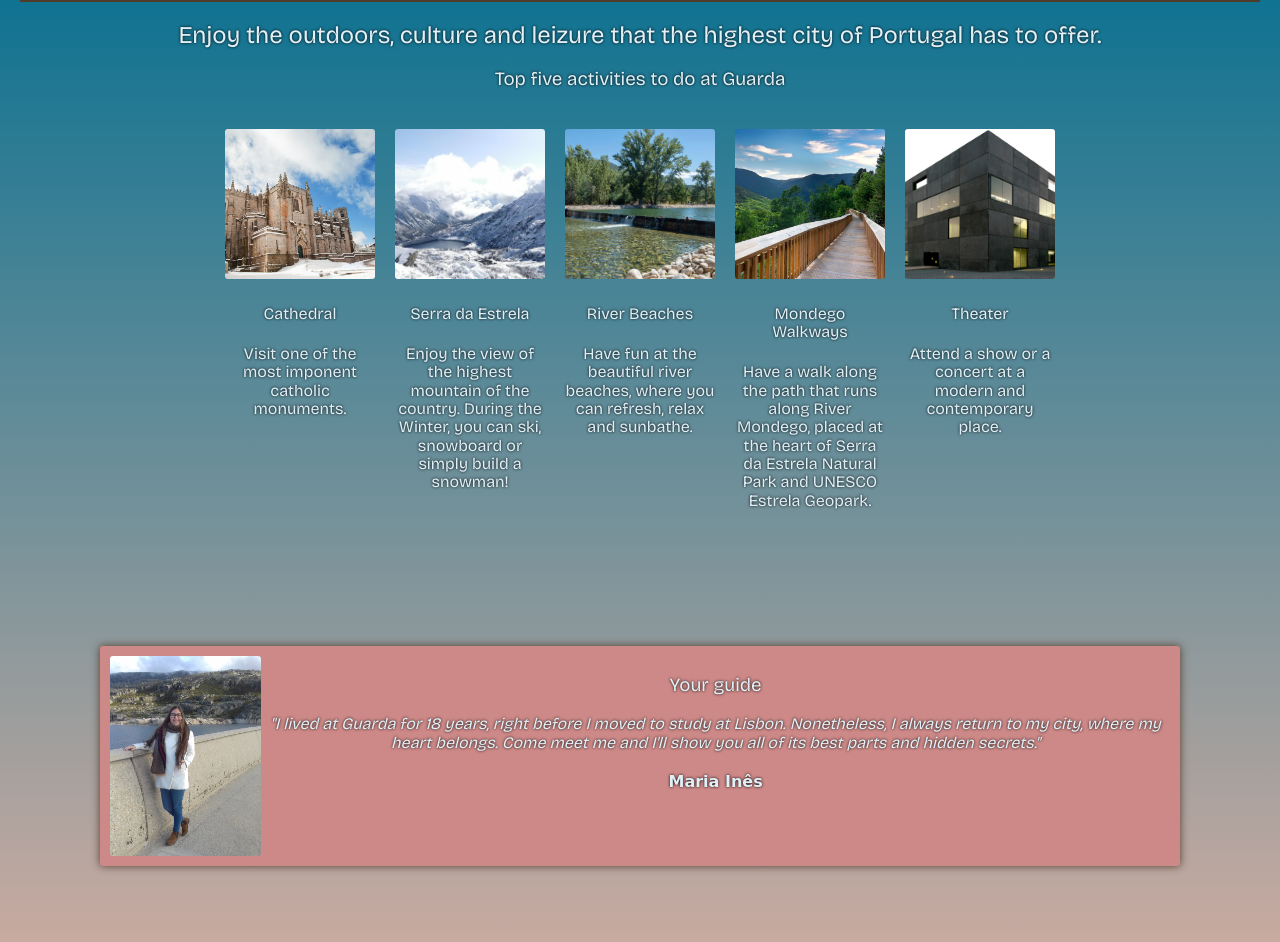
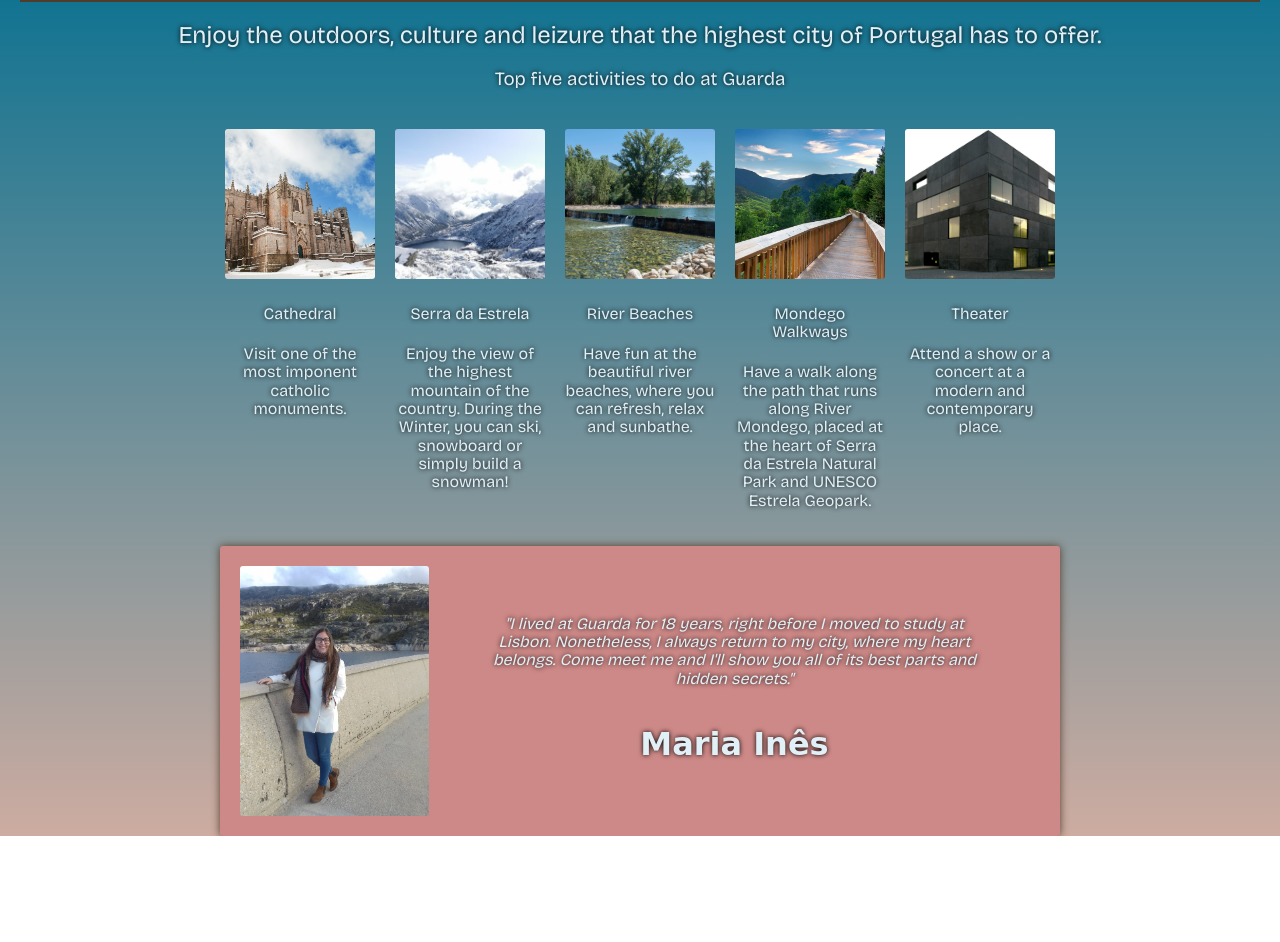
Before and after one commit to mia-sv/visit_Guarda, a website built with Vite: page index.html in a window 1280 px wide. Shown: the part 80-1022 px from the top of the page. After the commit the page ends 916 px from the top, so only its background shows below. Built offline with nearby package versions, Linux system fonts and the light colour scheme; a web font is replaced by a local one.

Commit message:
Add files via upload

```diff
--- a/index.html
+++ b/index.html
@@ -51,13 +51,14 @@
         </div>
 
         <!-- GUIDE SECTION -->
-        <div class="guide">
+        <div class="guide-wrapper">
+          <div class="guide">
             <img id="profile-img" src="images/profile.jpg">
             <div class="guide-text">
-            <h3>Your guide</h3>
                 <p id="guide-text">"I lived at Guarda for 18 years, right before I moved to study at Lisbon. Nonetheless, I always return to my city, where my heart belongs. Come meet me and I'll show you all of its best parts and hidden secrets."</p>
-                <h4 id="name">Maria Inês</h4>
+                <h1 id="name">Maria Inês</h1>
             </div>
+          </div>
         </div>
     </body>
 </html>
--- a/styles.css
+++ b/styles.css
@@ -15,8 +15,8 @@ body {
     color: #E1EFF6;
     font-family: 'Bricolage Grotesque', sans-serif;
     font-family: 'Bricolage Grotesque', sans-serif;
-    text-shadow: 0 0 3px black;
-
+    text-shadow: 0 0 5px black;
+    min-height: 100vh;
 }
 
 hr {
@@ -35,24 +35,34 @@ img {
 
 .guide {
     background: #CD8987;
-    margin: 100px 100px;
-    padding: 10px 10px;
+    padding: 20px 20px;
     border-radius: 3px;
     display: flex;
     box-shadow: 0 0 8px #513C2C;
+    max-width: 800px;
+  }
+
+.guide-wrapper {
+  display: flex;
+  justify-content: center;
 }
 
 #profile-img {
-    height: 200px;
+    height: 250px;
     margin: auto;
 }
 
 .guide-text {
     flex-direction: column;
+    display: flex;
+    justify-content: center;
+    padding: 0 60px;
+
 }
 
 #guide-text {
     font-style: italic;
+    align-content: center;
 }
 
 #name {
```
Also changed, not shown: README.md.
